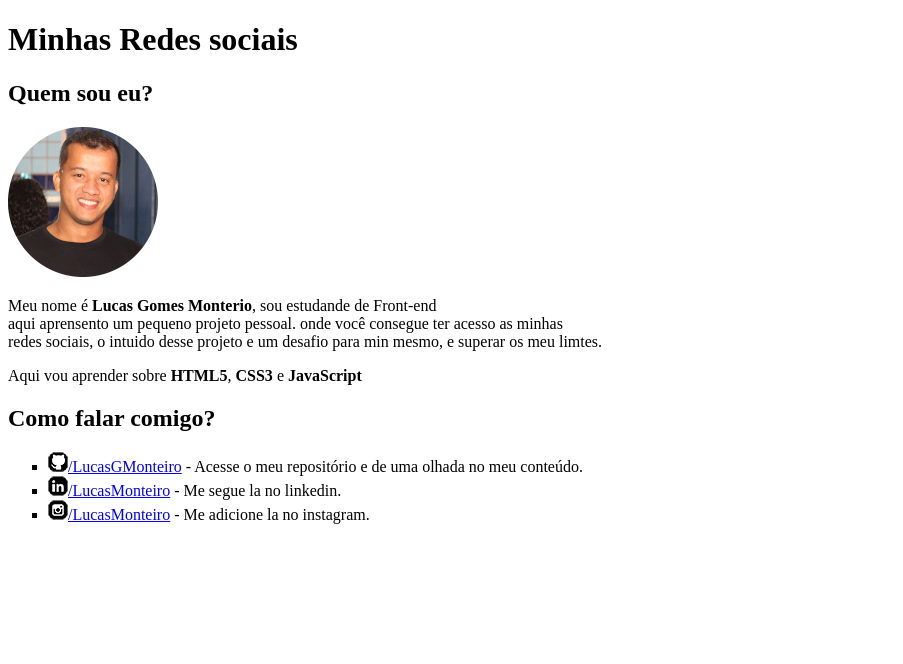
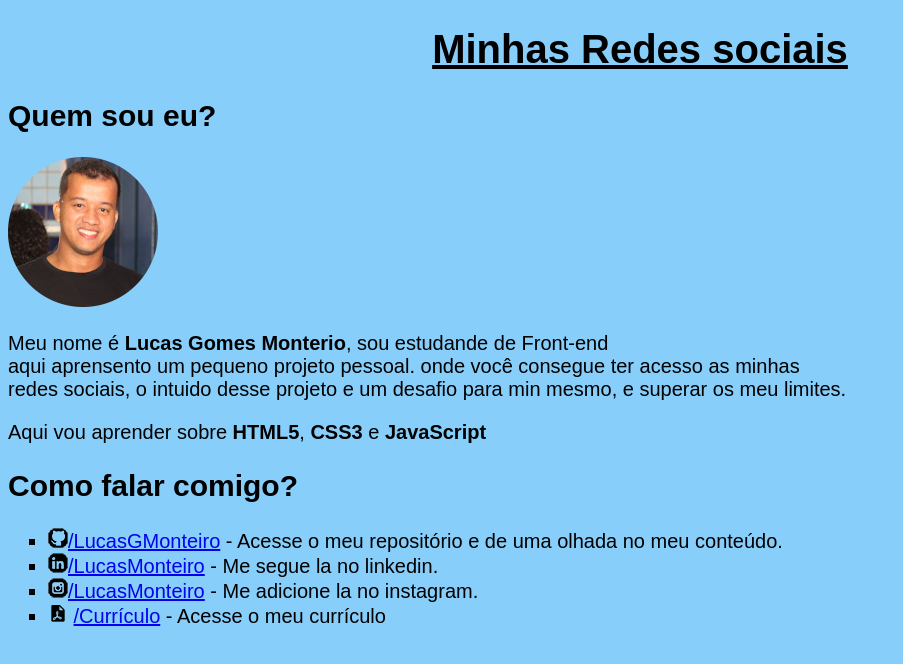
Before and after one commit to LucasGMonteiro/Projeto-Pessoal, a plain HTML site: page index.html in a window 1280 px wide. Shown: the whole page, without its empty margins (0-903 px from the left). Drawn offline with Linux system fonts and the light colour scheme.

Commit message:
Iniciando um novo projeto

```diff
--- a/index.html
+++ b/index.html
@@ -1,27 +1,35 @@
 <!DOCTYPE html>
 <html lang="pt-br">
+
 <head>
     <meta charset="UTF-8">
     <meta name="viewport" content="width=device-width, initial-scale=1.0">
-    <link rel="shortcut icon" href="icone.ico" type="image/x-icon">
-    <link rel="stylesheet" href="estilo/style.css">
+    <link rel="shortcut icon" href="imagens/icone.ico" type="image/x-icon">
+    <link rel="stylesheet" href="style.css">
     <title>Portifólio</title>
 </head>
+
 <body>
     <h1>Minhas Redes sociais</h1>
     <h2>Quem sou eu?</h2>
     <img src="imagens/foto-perfil.png" alt="minha foto">
     <p>Meu nome é <strong>Lucas Gomes Monterio</strong>, sou estudande de Front-end <br>
-    aqui aprensento um pequeno projeto pessoal. onde você consegue ter acesso as minhas <br>
-    redes sociais, o intuido desse projeto e um desafio para min mesmo, e superar os meu limtes.</p>
+        aqui aprensento um pequeno projeto pessoal. onde você consegue ter acesso as minhas <br>
+        redes sociais, o intuido desse projeto e um desafio para min mesmo, e superar os meu limites.</p>
     <p>Aqui vou aprender sobre <strong>HTML5</strong>, <strong>CSS3</strong> e <strong>JavaScript</strong></p>
     <h2>Como falar comigo?</h2>
-     <ul type="square">
-        <li><img src="imagens/icone-github.png" alt="github"><a href="https://github.com/LucasGMonteiro">/LucasGMonteiro</a> - Acesse o meu repositório e de uma olhada no meu conteúdo.</li>
-        <li><img src="imagens/icone-linkedin.png" alt="linkedin"><a href="https://www.linkedin.com/in/lucas-monteiro-8332951b7/">/LucasMonteiro</a> - Me segue la no linkedin.</li>
-        <li><img src="imagens/icone-instagram.png" alt="instagram"><a href="https://www.instagram.com/lucas_gomonteiro?utm_source=qr&igsh=MTh5dHo5ZGV0MHo4cg==">/LucasMonteiro</a> - Me adicione la no instagram.</li>
+    <ul type="square">
+        <li><img src="imagens/icone-github.png" alt="github"><a
+                href="https://github.com/LucasGMonteiro">/LucasGMonteiro</a> - Acesse o meu repositório e de uma olhada
+            no meu conteúdo.</li>
+        <li><img src="imagens/icone-linkedin.png" alt="linkedin"><a
+                href="https://www.linkedin.com/in/lucas-monteiro-8332951b7/">/LucasMonteiro</a> - Me segue la no
+            linkedin.</li>
+        <li><img src="imagens/icone-instagram.png" alt="instagram"><a
+                href="https://www.instagram.com/lucas_gomonteiro?utm_source=qr&igsh=MTh5dHo5ZGV0MHo4cg==">/LucasMonteiro</a>
+            - Me adicione la no instagram.</li>
+        <li><img src="imagens/pdf.png" alt="pdf">
+        <a href="documentos/Lucas GM Currículo motorista.pdf" download="Lucas GM Currículo motorista.pdf" type="application/pdf" target="_blank" rel="nex">/Currículo</a> - Acesse o meu currículo</li>
     </ul>
-
-
 </body>
 </html>
--- /dev/null
+++ b/style.css
@@ -0,0 +1,15 @@
+body {
+    background-color: lightskyblue;
+    font-family: Arial, Helvetica, sans-serif;
+    font-size: 20px;
+}
+
+h1 {
+    color: black;
+    text-decoration: underline;
+    text-align: center;
+}
+
+p {
+    text-align: justify;
+}
```
Also changed, not shown: estilo/style.css (deleted), imagens/icone.ico (renamed from icone.ico), imagens/pdf.png (added), 1 other file.
